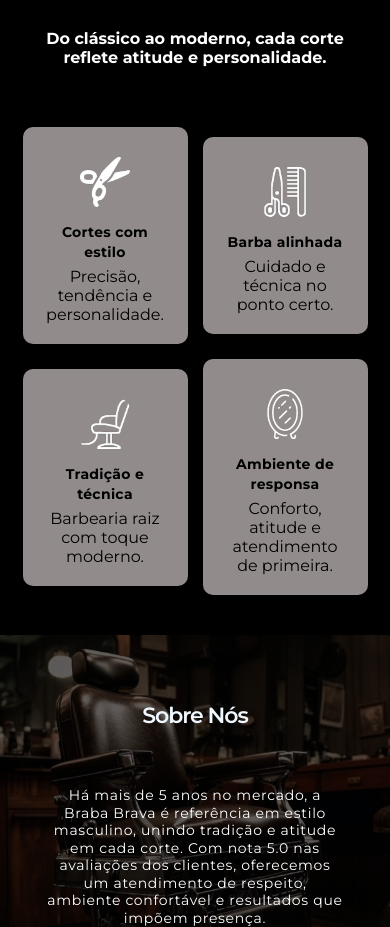
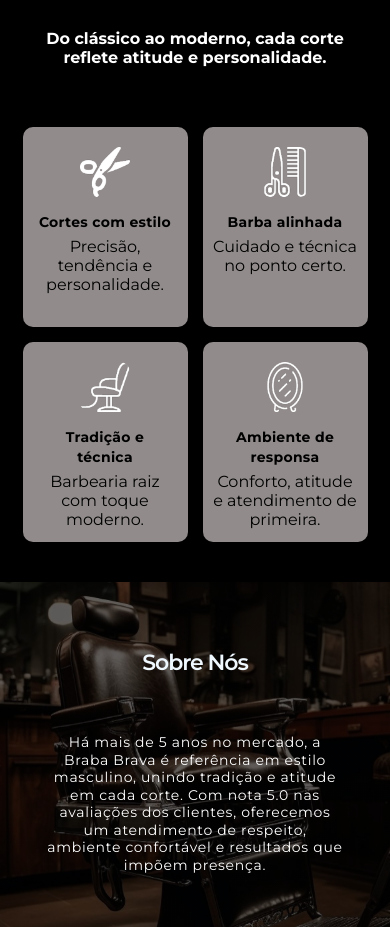
Before and after one commit to anavitoriasouzab/barbearia-study, a plain HTML site: page index.html in a window 390 px wide. Shown: the part 780-1707 px from the top of the page. Drawn offline with Linux system fonts and the light colour scheme.

Commit message:
atualização

```diff
--- a/css-barber.css
+++ b/css-barber.css
@@ -444,7 +444,7 @@
         justify-content: center;
     }
 
-
+}
     /* ======================================================
    MOBILE — até 480px
    (header/nav ficam ocultos )
@@ -486,8 +486,8 @@
 
         .item {
             width: 165px;
-            height: auto;
-            padding: 20px;
+            height: 200px;
+            padding: 10px;
         }
 
         .img-itens {
```
